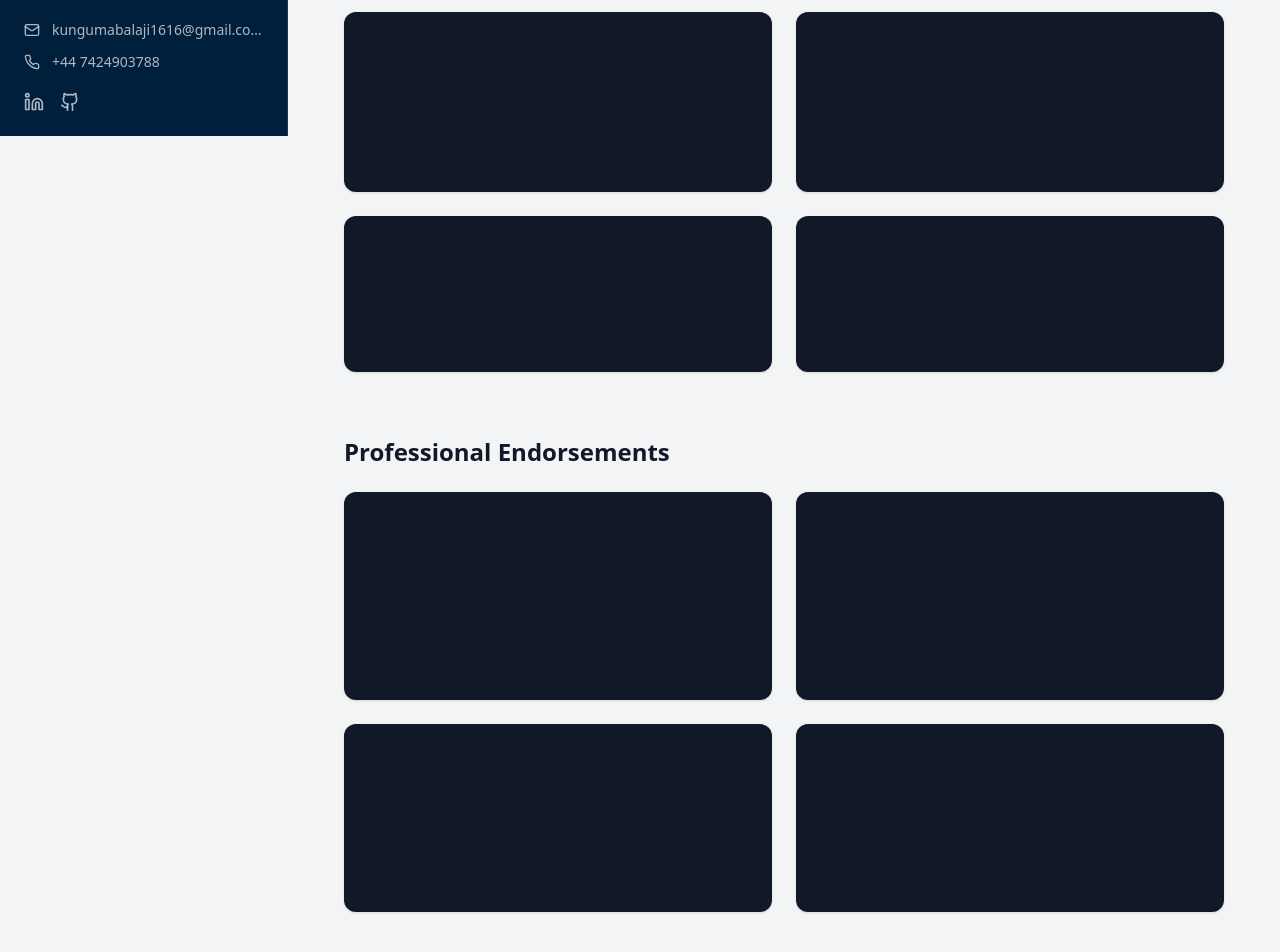
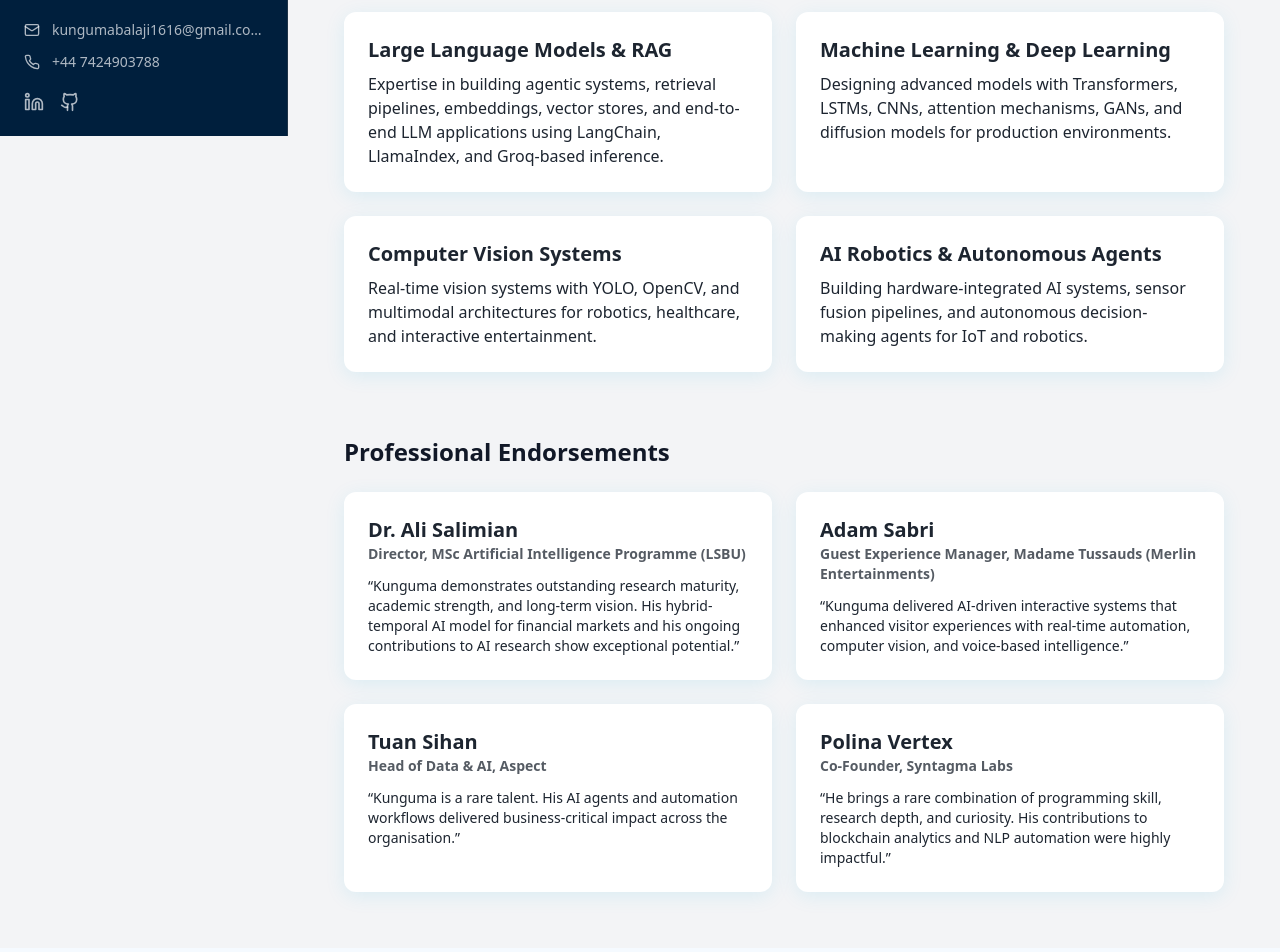
Before and after one commit to kungumabalaji/portfolio, a React (Vite) app: page / in a window 1280 px wide. Shown: the part 664-1616 px from the top of the page. Built offline with nearby package versions, Linux system fonts and the light colour scheme; the HTML template or start-up script is replaced by a standard one.

Commit message:
Fixed Projects page theme colors

```diff
--- a/src/pages/About.tsx
+++ b/src/pages/About.tsx
@@ -21,7 +21,7 @@ export default function About() {
         {/* TECH STACK */}
         <section>
           <h2 className="text-2xl font-bold mb-6">Technology Stack</h2>
-          <div className="grid grid-cols-4 md:grid-cols-8 gap-6 bg-gray-900 p-6 rounded-xl shadow">
+          <div className="grid grid-cols-4 md:grid-cols-8 gap-6 bg-card text-card-foreground p-6 rounded-xl shadow-card">
             <img src="/icons/python.png" className="h-12" />
             <img src="/icons/cpp.png" className="h-12" />
             <img src="/icons/pytorch.png" className="h-12" />
@@ -43,7 +43,7 @@ export default function About() {
 
           <div className="grid grid-cols-1 md:grid-cols-2 gap-6">
 
-            <div className="bg-gray-900 p-6 rounded-xl shadow">
+            <div className="bg-card text-card-foreground p-6 rounded-xl shadow-card">
               <h3 className="text-xl font-semibold mb-2">Large Language Models & RAG</h3>
               <p>
                 Expertise in building agentic systems, retrieval pipelines, embeddings,
@@ -52,7 +52,7 @@ export default function About() {
               </p>
             </div>
 
-            <div className="bg-gray-900 p-6 rounded-xl shadow">
+            <div className="bg-card text-card-foreground p-6 rounded-xl shadow-card">
               <h3 className="text-xl font-semibold mb-2">Machine Learning & Deep Learning</h3>
               <p>
                 Designing advanced models with Transformers, LSTMs, CNNs, attention
@@ -60,7 +60,7 @@ export default function About() {
               </p>
             </div>
 
-            <div className="bg-gray-900 p-6 rounded-xl shadow">
+            <div className="bg-card text-card-foreground p-6 rounded-xl shadow-card">
               <h3 className="text-xl font-semibold mb-2">Computer Vision Systems</h3>
               <p>
                 Real-time vision systems with YOLO, OpenCV, and multimodal architectures for
@@ -68,7 +68,7 @@ export default function About() {
               </p>
             </div>
 
-            <div className="bg-gray-900 p-6 rounded-xl shadow">
+            <div className="bg-card text-card-foreground p-6 rounded-xl shadow-card">
               <h3 className="text-xl font-semibold mb-2">AI Robotics & Autonomous Agents</h3>
               <p>
                 Building hardware-integrated AI systems, sensor fusion pipelines, and
@@ -84,8 +84,7 @@ export default function About() {
 
           <div className="grid grid-cols-1 md:grid-cols-2 gap-6">
 
-            {/* Dr. Ali Salimian */}
-            <div className="bg-gray-900 p-6 rounded-xl shadow">
+            <div className="bg-card text-card-foreground p-6 rounded-xl shadow-card">
               <h3 className="text-xl font-semibold">
                 Dr. Ali Salimian
                 <span className="block text-sm opacity-75">
@@ -94,13 +93,12 @@ export default function About() {
               </h3>
               <p className="text-sm mt-3">
                 “Kunguma demonstrates outstanding research maturity, academic strength, and
-                long-term vision. His hybrid-temporal AI model for financial markets and
-                his ongoing contributions to AI research show his exceptional potential.”
+                long-term vision. His hybrid-temporal AI model for financial markets and his
+                ongoing contributions to AI research show exceptional potential.”
               </p>
             </div>
 
-            {/* Adam Sabri */}
-            <div className="bg-gray-900 p-6 rounded-xl shadow">
+            <div className="bg-card text-card-foreground p-6 rounded-xl shadow-card">
               <h3 className="text-xl font-semibold">
                 Adam Sabri
                 <span className="block text-sm opacity-75">
@@ -110,12 +108,11 @@ export default function About() {
               <p className="text-sm mt-3">
                 “Kunguma delivered AI-driven interactive systems that enhanced visitor
                 experiences with real-time automation, computer vision, and voice-based
-                intelligence. His creativity and execution exceeded expectations.”
+                intelligence.”
               </p>
             </div>
 
-            {/* Tuan */}
-            <div className="bg-gray-900 p-6 rounded-xl shadow">
+            <div className="bg-card text-card-foreground p-6 rounded-xl shadow-card">
               <h3 className="text-xl font-semibold">
                 Tuan Sihan
                 <span className="block text-sm opacity-75">
@@ -123,14 +120,12 @@ export default function About() {
                 </span>
               </h3>
               <p className="text-sm mt-3">
-                “Kunguma is a rare talent. His AI agents, automation workflows, and
-                intelligent ML-driven systems delivered business-critical impact across
-                the organisation. I recommend him without reservation.”
+                “Kunguma is a rare talent. His AI agents and automation workflows delivered
+                business-critical impact across the organisation.”
               </p>
             </div>
 
-            {/* Polina */}
-            <div className="bg-gray-900 p-6 rounded-xl shadow">
+            <div className="bg-card text-card-foreground p-6 rounded-xl shadow-card">
               <h3 className="text-xl font-semibold">
                 Polina Vertex
                 <span className="block text-sm opacity-75">
@@ -139,8 +134,8 @@ export default function About() {
               </h3>
               <p className="text-sm mt-3">
                 “He brings a rare combination of programming skill, research depth, and
-                curiosity. His contributions to DAO analytics, blockchain intelligence,
-                and NLP automation were highly impactful.”
+                curiosity. His contributions to blockchain analytics and NLP automation
+                were highly impactful.”
               </p>
             </div>
 
--- a/src/pages/Projects.tsx
+++ b/src/pages/Projects.tsx
@@ -6,7 +6,7 @@ export default function Projects() {
       <div className="p-6 space-y-12">
 
         <h1 className="text-3xl font-bold">Projects</h1>
-        <p className="text-gray-300 max-w-3xl">
+        <p className="text-foreground/70 max-w-3xl">
           A collection of my most impactful AI systems across healthcare, finance,
           accessibility, entertainment, and enterprise automation.
         </p>
@@ -14,119 +14,115 @@ export default function Projects() {
         <div className="grid md:grid-cols-2 gap-8">
 
           {/* HTAMV — Financial Forecasting */}
-          <div className="border rounded-xl p-6 shadow bg-gray-900">
+          <div className="border rounded-xl p-6 shadow-card bg-card text-card-foreground">
             <img src="/assets/project-dissertation.jpg" className="rounded mb-4" />
             <h2 className="text-2xl font-semibold mb-2">
               HTAMV — Hybrid Temporal-Attentive Multi-Asset Volatility Forecasting
             </h2>
             <p className="text-sm leading-6">
-              HTAMV is a next-generation volatility forecasting framework developed during my MSc
-              dissertation. It predicts 5–10 day volatility for stocks, forex, and crypto with
-              28% higher R² accuracy than baseline models.
+              HTAMV is a next-generation volatility forecasting framework built for
+              financial markets. It predicts 5–10 day volatility for stocks, forex, and crypto
+              with <strong>28% higher R² accuracy</strong> than baseline models.
               <br /><br />
-              Powered by Temporal Fusion Transformers + LSTM, with explainability via SHAP,
-              it reduces portfolio drawdowns and supports hedge funds, robo-advisors, and
-              institutional fintech platforms.
+              Powered by <strong>Temporal Fusion Transformers + LSTM</strong> with SHAP
+              explainability, it reduces portfolio drawdowns and supports hedge funds,
+              robo-advisors, and institutional fintech environments.
             </p>
           </div>
 
           {/* VS Medical RAG Chatbot */}
-          <div className="border rounded-xl p-6 shadow bg-gray-900">
+          <div className="border rounded-xl p-6 shadow-card bg-card text-card-foreground">
             <img src="/assets/project-medical-chatbot.jpg" className="rounded mb-4" />
             <h2 className="text-2xl font-semibold mb-2">VS Medical RAG Chatbot</h2>
             <p className="text-sm leading-6">
-              A medical-grade Retrieval-Augmented Generation (RAG) system built using
-              LangChain, Pinecone, and Groq.
+              A medical-grade RAG system built using <strong>LangChain, Pinecone, and Groq</strong>.
               <br /><br />
-              It uses verified data from The Gale Encyclopedia of Medicine to deliver
-              transparent, structured, and explainable medical responses for hospitals,
-              telemedicine, and healthcare education.
+              Uses verified data from <em>The Gale Encyclopedia of Medicine</em> to deliver
+              structured and explainable responses for hospitals, clinicians, and students.
               <br /><br />
-              Each answer breaks into definitions, symptoms, causes, risks, diagnostics,
-              and treatments — making it a trustworthy medical companion.
+              Each answer includes definitions, symptoms, causes, risks, diagnostics,
+              and treatments — ensuring fully transparent AI behaviour.
             </p>
           </div>
 
           {/* NeuroLife */}
-          <div className="border rounded-xl p-6 shadow bg-gray-900">
+          <div className="border rounded-xl p-6 shadow-card bg-card text-card-foreground">
             <img src="/assets/neuro-life.jpg" className="rounded mb-4" />
             <h2 className="text-2xl font-semibold mb-2">
               NeuroLife — Multimodal AI for Cognitive & Learning Disabilities
             </h2>
             <p className="text-sm leading-6">
-              NeuroLife is an upcoming speech + vision + reasoning multimodal AI system
-              that adapts to the learning style of individuals with cognitive disabilities.
+              NeuroLife is a multimodal AI system combining <strong>speech, vision, and
+              reasoning</strong> to support individuals with cognitive disabilities.
               <br /><br />
-              Features include:
-              <br />• Personalized learning pathways
-              <br />• Voice-first interaction
-              <br />• Visual recognition assistance
-              <br />• Emotion-aware feedback
-              <br />• Adaptive reinforcement learning
-              <br /><br />
-              The mission is to build AI that doesn’t replace people — it amplifies them.
+              Features:<br />
+              • Personalized learning pathways
+              • Voice-first conversational support
+              • Visual recognition assistance
+              • Emotion-aware feedback
+              • Adaptive reinforcement learning
             </p>
           </div>
 
           {/* WAX-AI */}
-          <div className="border rounded-xl p-6 shadow bg-gray-900">
+          <div className="border rounded-xl p-6 shadow-card bg-card text-card-foreground">
             <img src="/assets/wax-ai.jpg" className="rounded mb-4" />
             <h2 className="text-2xl font-semibold mb-2">WAX-AI — Interactive Museum Intelligence</h2>
             <p className="text-sm leading-6">
-              WAX-AI is a pioneering museum AI system using vision models, NLP, speech
-              synthesis, and emotion modelling to power interactive wax figures.
+              WAX-AI is a museum intelligence system that uses <strong>vision AI, speech
+              modelling, and NLP</strong> to bring wax figures to life.
               <br /><br />
-              It detects visitors, understands speech, and delivers character-specific
-              responses, transforming traditional museum experiences.
+              It identifies visitors, listens to queries, and responds with
+              character-specific dialogue.
               <br /><br />
-              This project was presented to Madame Tussauds London and received strong
-              positive feedback.
+              Presented to <strong>Madame Tussauds London</strong> with excellent feedback.
             </p>
           </div>
 
           {/* Multimodal AI Learning Companion */}
-          <div className="border rounded-xl p-6 shadow bg-gray-900">
+          <div className="border rounded-xl p-6 shadow-card bg-card text-card-foreground">
             <img src="/assets/multimodal.jpg" className="rounded mb-4" />
             <h2 className="text-2xl font-semibold mb-2">Multimodal AI Learning Companion</h2>
             <p className="text-sm leading-6">
-              An AI assistant that integrates voice, vision, and reasoning to support
-              personalized education.
+              An AI system integrating <strong>voice, vision, and reasoning</strong> to deliver
+              real-time personalized tutoring.
               <br /><br />
-              Built with LLMs, CLIP-based vision models, and reinforcement-learning
-              techniques, it serves as an intelligent tutor for students in STEM,
-              languages, and soft-skill development.
+              Built with LLMs, CLIP-based models, and reinforcement learning, it supports
+              STEM education, language learning, and skill development.
             </p>
           </div>
 
           {/* LSBU Research Presentation */}
-          <div className="border rounded-xl p-6 shadow bg-gray-900">
+          <div className="border rounded-xl p-6 shadow-card bg-card text-card-foreground">
             <img src="/assets/research-presentation.png" className="rounded mb-4" />
             <h2 className="text-2xl font-semibold mb-2">Research Presentation — LSBU</h2>
             <p className="text-sm leading-6">
-              Presented research on AI-driven manufacturing inspection and intelligent
-              automation systems at London South Bank University.
+              Presented research on <strong>AI-driven manufacturing inspection and
+              automation systems</strong> at London South Bank University.
             </p>
           </div>
 
           {/* Demo Video */}
-          <div className="border rounded-xl p-6 shadow bg-gray-900">
+          <div className="border rounded-xl p-6 shadow-card bg-card text-card-foreground">
             <video controls className="rounded mb-4">
               <source src="/assets/proof.mp4" type="video/mp4" />
             </video>
             <h2 className="text-2xl font-semibold mb-2">AI Systems Demo</h2>
             <p className="text-sm leading-6">
-              A technical demonstration showcasing AI workflow orchestration,
-              data pipelines, and production-grade intelligent agents.
+              Demonstration of AI workflow orchestration, data pipelines, and
+              production-ready agent behaviour.
             </p>
           </div>
 
           {/* Certification */}
-          <div className="border rounded-xl p-6 shadow bg-gray-900">
+          <div className="border rounded-xl p-6 shadow-card bg-card text-card-foreground">
             <img src="/assets/certificate-ai-business.jpg" className="rounded mb-4" />
-            <h2 className="text-2xl font-semibold mb-2">AI & Business Strategy Certification</h2>
+            <h2 className="text-2xl font-semibold mb-2">
+              AI & Business Strategy Certification
+            </h2>
             <p className="text-sm leading-6">
-              Completed professional certification in AI and Business Strategy focusing
-              on enterprise transformation, AI-driven value creation, and strategic deployment.
+              Certified in AI & Business Strategy focusing on enterprise transformation,
+              AI-driven value creation, and future-proof decision systems.
             </p>
           </div>
 
```
